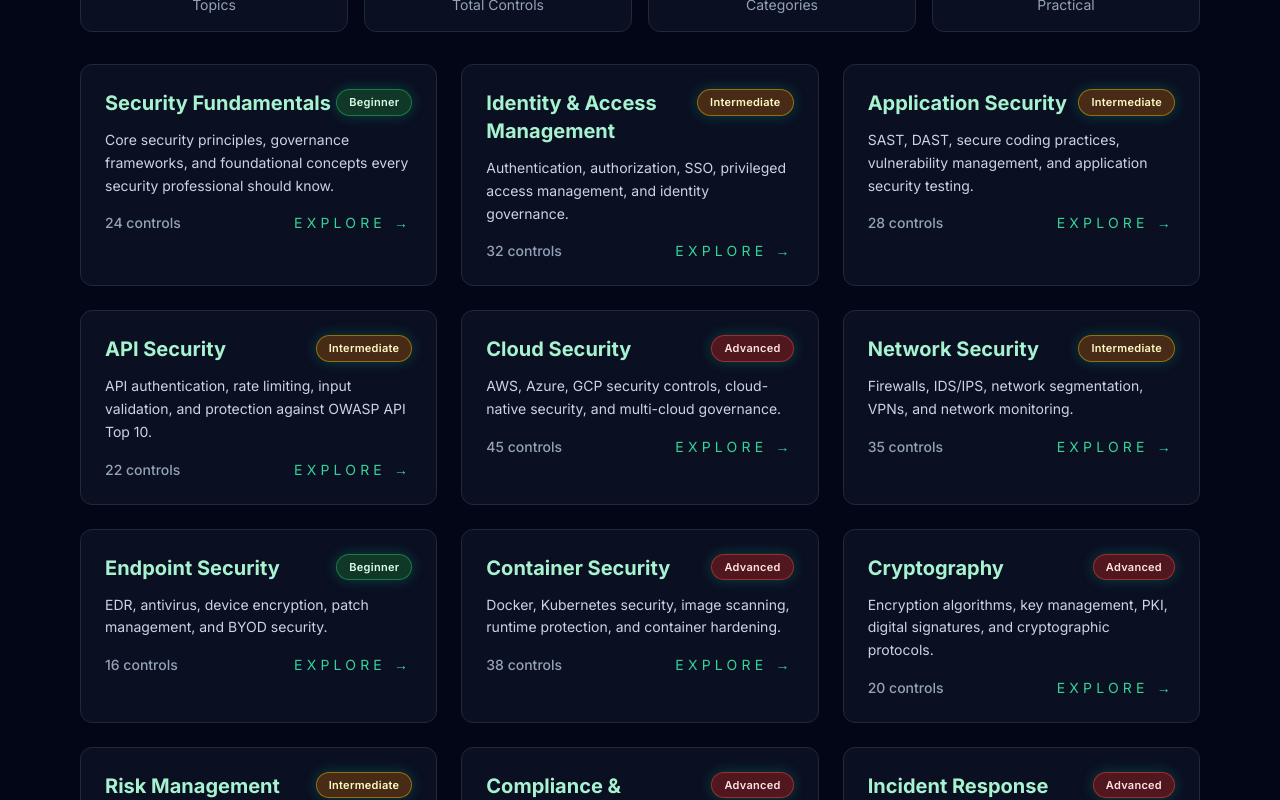
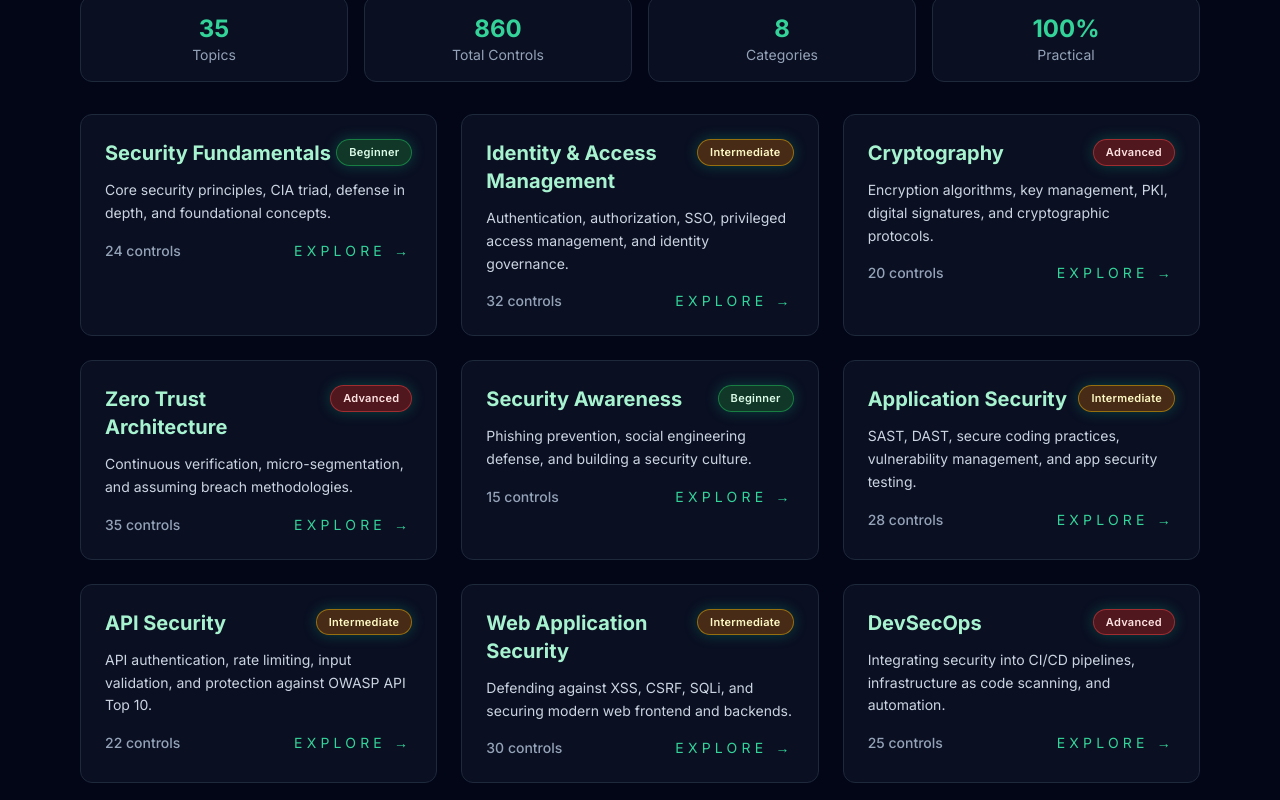
Before and after one commit to cp262808/Projects, a Next.js app in the folder iron-codex-w3-w3schools-next/: page /topics in a window 1280 px wide. Shown: the part 640-1440 px from the top of the page. Built offline with nearby package versions, Linux system fonts and the light colour scheme.

Commit message:
feat: populate topics array with all 35 available topics and expand categories

```diff
--- a/iron-codex-w3-w3schools-next/data/topics.ts
+++ b/iron-codex-w3-w3schools-next/data/topics.ts
@@ -11,105 +11,62 @@ export const topicCategories = [
   "Fundamentals",
   "AppSec",
   "Infrastructure",
+  "Operations",
   "Governance",
-  "Operations",
+  "Data Security",
+  "Offensive Security",
+  "Emerging Tech",
 ] as const;
 
 export const topics: Topic[] = [
-  {
-    title: "Security Fundamentals",
-    slug: "security-fundamentals",
-    description: "Core security principles, governance frameworks, and foundational concepts every security professional should know.",
-    level: "Beginner",
-    controls: 24,
-    category: "Fundamentals",
-  },
-  {
-    title: "Identity & Access Management",
-    slug: "identity-access-management",
-    description: "Authentication, authorization, SSO, privileged access management, and identity governance.",
-    level: "Intermediate",
-    controls: 32,
-    category: "Fundamentals",
-  },
-  {
-    title: "Application Security",
-    slug: "application-security",
-    description: "SAST, DAST, secure coding practices, vulnerability management, and application security testing.",
-    level: "Intermediate",
-    controls: 28,
-    category: "AppSec",
-  },
-  {
-    title: "API Security",
-    slug: "api-security",
-    description: "API authentication, rate limiting, input validation, and protection against OWASP API Top 10.",
-    level: "Intermediate",
-    controls: 22,
-    category: "AppSec",
-  },
-  {
-    title: "Cloud Security",
-    slug: "cloud-security",
-    description: "AWS, Azure, GCP security controls, cloud-native security, and multi-cloud governance.",
-    level: "Advanced",
-    controls: 45,
-    category: "Infrastructure",
-  },
-  {
-    title: "Network Security",
-    slug: "network-security",
-    description: "Firewalls, IDS/IPS, network segmentation, VPNs, and network monitoring.",
-    level: "Intermediate",
-    controls: 35,
-    category: "Infrastructure",
-  },
-  {
-    title: "Endpoint Security",
-    slug: "endpoint-security",
-    description: "EDR, antivirus, device encryption, patch management, and BYOD security.",
-    level: "Beginner",
-    controls: 16,
-    category: "Infrastructure",
-  },
-  {
-    title: "Container Security",
-    slug: "container-security",
-    description: "Docker, Kubernetes security, image scanning, runtime protection, and container hardening.",
-    level: "Advanced",
-    controls: 38,
-    category: "Infrastructure",
-  },
-  {
-    title: "Cryptography",
-    slug: "cryptography",
-    description: "Encryption algorithms, key management, PKI, digital signatures, and cryptographic protocols.",
-    level: "Advanced",
-    controls: 20,
-    category: "Fundamentals",
-  },
-  {
-    title: "Risk Management",
-    slug: "governance-risk-compliance",
-    description: "Risk assessment, business impact analysis, third-party risk, and security metrics.",
-    level: "Intermediate",
-    controls: 18,
-    category: "Governance",
-  },
-  {
-    title: "Compliance & Governance",
-    slug: "compliance-audit",
-    description: "SOC 2, ISO 27001, NIST frameworks, audit preparation, and regulatory compliance.",
-    level: "Advanced",
-    controls: 42,
-    category: "Governance",
-  },
-  {
-    title: "Incident Response",
-    slug: "incident-response",
-    description: "Incident handling procedures, forensics, threat hunting, and crisis management.",
-    level: "Advanced",
-    controls: 25,
-    category: "Operations",
-  },
+  // Fundamentals
+  { title: "Security Fundamentals", slug: "security-fundamentals", description: "Core security principles, CIA triad, defense in depth, and foundational concepts.", level: "Beginner", controls: 24, category: "Fundamentals" },
+  { title: "Identity & Access Management", slug: "identity-access-management", description: "Authentication, authorization, SSO, privileged access management, and identity governance.", level: "Intermediate", controls: 32, category: "Fundamentals" },
+  { title: "Cryptography", slug: "cryptography", description: "Encryption algorithms, key management, PKI, digital signatures, and cryptographic protocols.", level: "Advanced", controls: 20, category: "Fundamentals" },
+  { title: "Zero Trust Architecture", slug: "zero-trust-architecture", description: "Continuous verification, micro-segmentation, and assuming breach methodologies.", level: "Advanced", controls: 35, category: "Fundamentals" },
+  { title: "Security Awareness", slug: "security-awareness", description: "Phishing prevention, social engineering defense, and building a security culture.", level: "Beginner", controls: 15, category: "Fundamentals" },
+
+  // AppSec
+  { title: "Application Security", slug: "application-security", description: "SAST, DAST, secure coding practices, vulnerability management, and app security testing.", level: "Intermediate", controls: 28, category: "AppSec" },
+  { title: "API Security", slug: "api-security", description: "API authentication, rate limiting, input validation, and protection against OWASP API Top 10.", level: "Intermediate", controls: 22, category: "AppSec" },
+  { title: "Web Application Security", slug: "web-application-security", description: "Defending against XSS, CSRF, SQLi, and securing modern web frontend and backends.", level: "Intermediate", controls: 30, category: "AppSec" },
+  { title: "DevSecOps", slug: "devsecops", description: "Integrating security into CI/CD pipelines, infrastructure as code scanning, and automation.", level: "Advanced", controls: 25, category: "AppSec" },
+  { title: "Threat Modeling", slug: "threat-modeling", description: "STRIDE, DREAD, attack trees, and proactive system design review techniques.", level: "Intermediate", controls: 18, category: "AppSec" },
+  { title: "Secrets Management", slug: "secrets-management", description: "Vaulting, key rotation, preventing secret leakage, and dynamic credential generation.", level: "Intermediate", controls: 15, category: "AppSec" },
+  { title: "Supply Chain Security", slug: "supply-chain-security", description: "SBOMs, dependency scanning, package provenance, and mitigating third-party risks.", level: "Advanced", controls: 24, category: "AppSec" },
+
+  // Infrastructure
+  { title: "Cloud Security", slug: "cloud-security", description: "AWS, Azure, GCP security controls, cloud-native security, and multi-cloud governance.", level: "Advanced", controls: 45, category: "Infrastructure" },
+  { title: "Network Security", slug: "network-security", description: "Firewalls, IDS/IPS, network segmentation, VPNs, and deep packet inspection.", level: "Intermediate", controls: 35, category: "Infrastructure" },
+  { title: "Endpoint Security", slug: "endpoint-security", description: "EDR, antivirus, device encryption, patch management, and BYOD security policies.", level: "Beginner", controls: 16, category: "Infrastructure" },
+  { title: "Container Security", slug: "container-security", description: "Docker, Kubernetes security, image scanning, runtime protection, and container hardening.", level: "Advanced", controls: 38, category: "Infrastructure" },
+  { title: "Mobile Security", slug: "mobile-security", description: "MDM, iOS/Android sandboxing, app vetting, and mobile threat defense.", level: "Intermediate", controls: 20, category: "Infrastructure" },
+  { title: "Physical Security", slug: "physical-security", description: "Access controls, surveillance, environmental controls, and facility hardening.", level: "Beginner", controls: 22, category: "Infrastructure" },
+
+  // Operations
+  { title: "Incident Response", slug: "incident-response", description: "Incident handling procedures, forensics, threat hunting, and crisis management playbook.", level: "Advanced", controls: 25, category: "Operations" },
+  { title: "Security Operations", slug: "security-operations", description: "SOC structure, SIEM, SOAR, runbooks, and continuous threat monitoring.", level: "Intermediate", controls: 30, category: "Operations" },
+  { title: "Logging and Monitoring", slug: "logging-and-monitoring", description: "Centralized logging, audit trails, metrics collection, and alerting strategies.", level: "Beginner", controls: 18, category: "Operations" },
+  { title: "Vulnerability Management", slug: "vulnerability-management", description: "Scanning, prioritization, patching lifecycles, and risk-based remediation.", level: "Intermediate", controls: 22, category: "Operations" },
+  { title: "Threat Intelligence", slug: "threat-intelligence", description: "IOCs, TTPs, MITRE ATT&CK framework mapping, and OSINT gathering.", level: "Advanced", controls: 16, category: "Operations" },
+
+  // Governance
+  { title: "Governance, Risk, and Compliance", slug: "governance-risk-compliance", description: "Risk assessment, business impact analysis, third-party risk, and security metrics.", level: "Intermediate", controls: 18, category: "Governance" },
+  { title: "Compliance Audit", slug: "compliance-audit", description: "SOC 2, ISO 27001, PCI-DSS preparation, evidence collection, and regulatory mapping.", level: "Advanced", controls: 42, category: "Governance" },
+  { title: "Business Continuity", slug: "business-continuity", description: "Disaster recovery planning, RTO/RPO, backups, and resilience strategies.", level: "Intermediate", controls: 26, category: "Governance" },
+
+  // Data Security
+  { title: "Data Security", slug: "data-security", description: "Data classification, DLP, tokenization, masking, and data lifecycle management.", level: "Intermediate", controls: 28, category: "Data Security" },
+  { title: "Data Protection", slug: "data-protection", description: "Privacy regulations (GDPR/CCPA), consent management, and right-to-be-forgotten implementation.", level: "Advanced", controls: 30, category: "Data Security" },
+  { title: "Database Security", slug: "database-security", description: "SQL hardening, DAM, auditing, access controls, and database encryption.", level: "Intermediate", controls: 24, category: "Data Security" },
+  { title: "Email Security", slug: "email-security", description: "SPF, DKIM, DMARC, anti-spam, malware filtering, and secure email gateways.", level: "Beginner", controls: 12, category: "Data Security" },
+
+  // Offensive Security
+  { title: "Red Team Operations", slug: "red-team-operations", description: "Adversary simulation, penetration testing, social engineering, and evasion tactics.", level: "Advanced", controls: 20, category: "Offensive Security" },
+  { title: "Digital Forensics", slug: "digital-forensics", description: "Evidence acquisition, memory analysis, disk forensics, and chain of custody.", level: "Advanced", controls: 18, category: "Offensive Security" },
+
+  // Emerging Tech
+  { title: "AI/ML Security", slug: "ai-ml-security", description: "Adversarial machine learning, model inversion, data poisoning, and secure ML pipelines.", level: "Advanced", controls: 15, category: "Emerging Tech" },
+  { title: "Blockchain Security", slug: "blockchain-security", description: "Smart contract auditing, 51% attacks, consensus mechanisms, and wallet security.", level: "Advanced", controls: 22, category: "Emerging Tech" },
+  { title: "IoT Security", slug: "iot-security", description: "Embedded device security, firmware analysis, side-channel attacks, and protocol vulnerabilities.", level: "Advanced", controls: 30, category: "Emerging Tech" },
 ];
```
